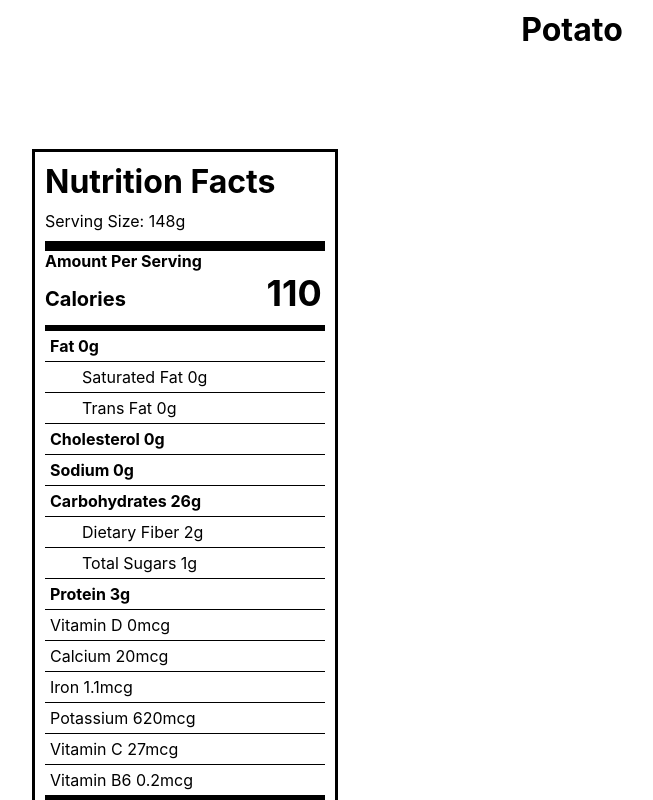
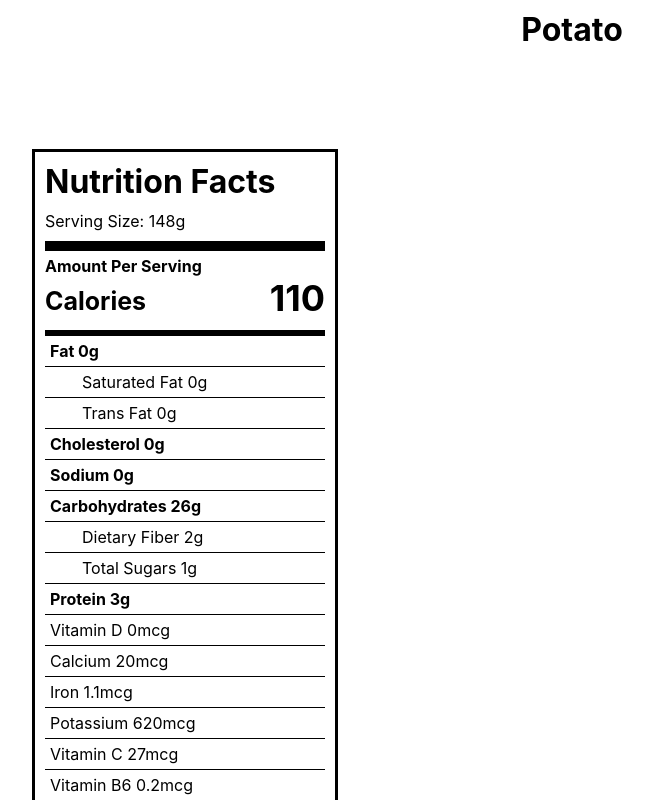
Before and after one commit to ichbindev/nutrition, a React (Create React App) app: page / in a window 1280 px wide. Shown: the top 800 px of the page, without its empty margins (68-721 px from the left). Built offline with nearby package versions, Linux system fonts and the light colour scheme.

Commit message:
update styling

```diff
--- a/src/App.css
+++ b/src/App.css
@@ -2,9 +2,13 @@
   text-align: center;
 }
 
+.amount-per-serving {
+  padding-top: 5px;
+}
+
 .calorie-amount {
   font-size: 36px;
-  padding-left: 135px;
+  text-align: right;
 }
 
 .calorie-info {
@@ -13,7 +17,13 @@
 }
 
 .calories {
-  font-size: 20px;
+  display: flex;
+  justify-content: space-between;
+}
+
+.calories-string {
+  font-size: 25px;
+  padding-top: 10px;
 }
 
 .food-name {
@@ -53,7 +63,6 @@
 
 .nutrition-warning {
   margin: 10px;
-  padding-top: 15px;
 }
 
 .serving-size {
--- a/src/components/Calories.js
+++ b/src/components/Calories.js
@@ -7,11 +7,11 @@ const Calories = ({ calories }) => {
         <strong>Amount Per Serving</strong>
       </div>
       <div className="calories">
-        <strong>Calories</strong>
+        <div className="calories-string"><strong>Calories</strong></div>
         &nbsp;
-        <span className="calorie-amount">
+        <div className="calorie-amount">
           <strong>{calories}</strong>
-        </span>
+        </div>
       </div>
     </div>
   );
--- a/src/components/Nutrient.js
+++ b/src/components/Nutrient.js
@@ -4,7 +4,7 @@ const Nutrient = ({ nutrient, isMacro }) => {
   return (
     <>
       <div className={isMacro ? "macronutrient" : "micronutrient"}>
-        <span class="nutrient">
+        <span className="nutrient">
           {nutrient.type}&nbsp;{`${nutrient.amount}${nutrient.unit}`}
         </span>
       </div>
--- a/src/sample.json
+++ b/src/sample.json
@@ -29,7 +29,6 @@
       ]
     },
     { "amount": 3, "type": "Protein", "unit": "g" }
-
   ],
   "micros": [
     { "type": "Vitamin D", "amount": 0, "unit": "mcg" },
```
